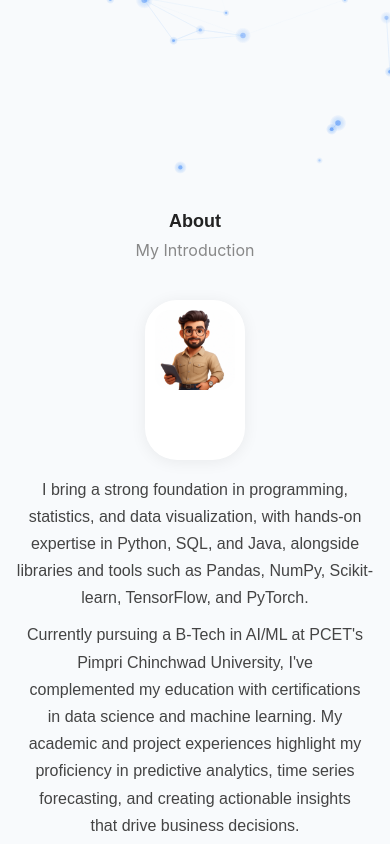
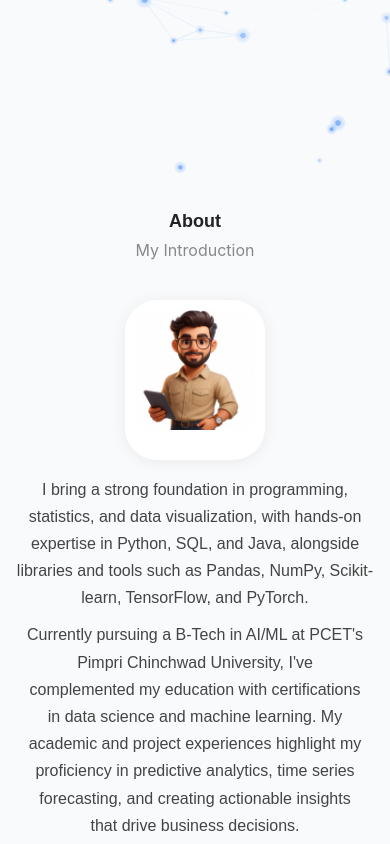
Before and after one commit to Riteshveer/myportfolio, a React (Create React App) app: page / in a window 390 px wide. Shown: the part 644-1488 px from the top of the page. Built offline with nearby package versions, Linux system fonts and the light colour scheme; a web font is replaced by a local one.

Commit message:
Increase avatar size for mobile devices

```diff
--- a/src/index.css
+++ b/src/index.css
@@ -93,8 +93,8 @@ code {
     max-width: 100vw !important;
   }
   .about-avatar {
-    width: 80px !important;
-    height: 80px !important;
+    width: 120px !important;
+    height: 120px !important;
     border-radius: 16px !important;
   }
   section, main, nav {
```
